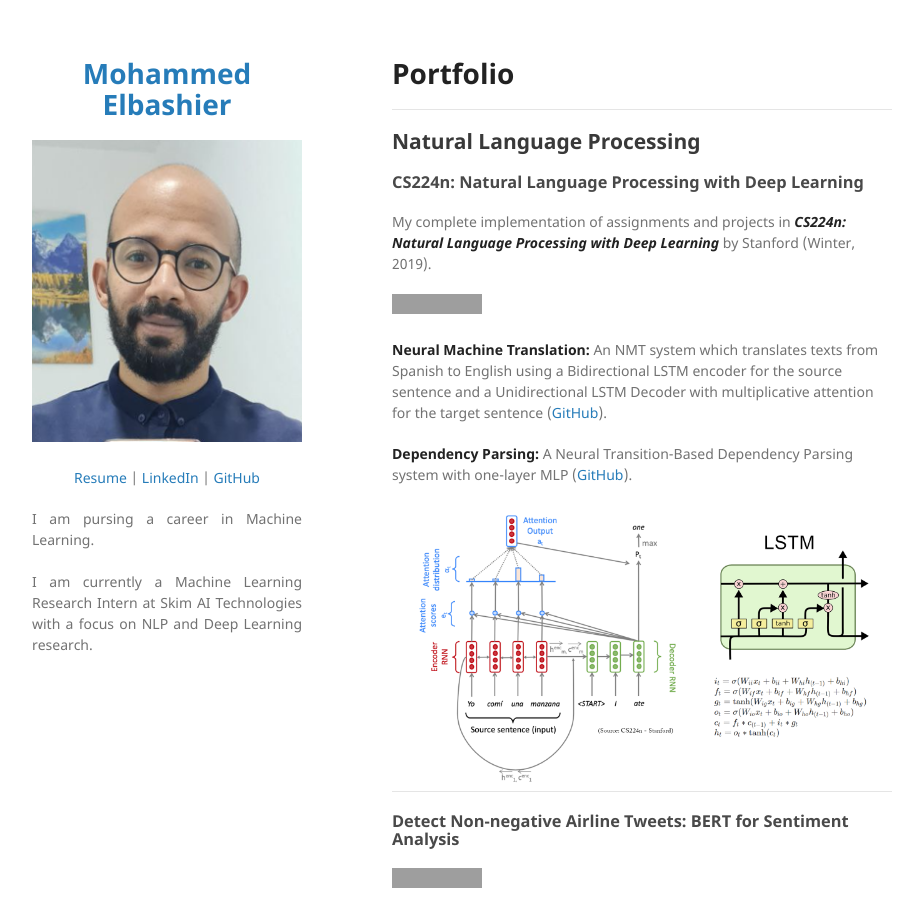
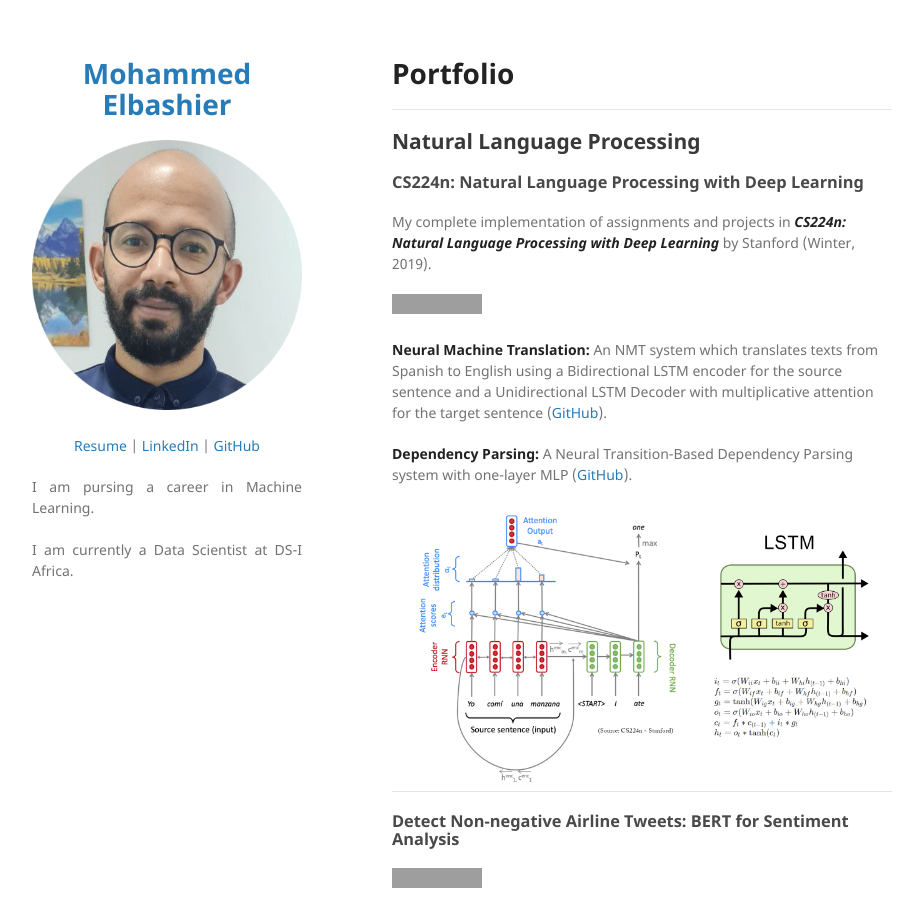
Before and after one commit to elbashier/elbashier.github.io, a Jekyll site: the page built from index.md, in a window 1280 px wide and 900 px high. Shown: the whole window, without its empty margins (178-1086 px from the left). Built offline with Jekyll 4.4.1, drawn with Linux system fonts in a browser that asks for light colours; our own code applies the rules of GitHub Pages for plain Markdown files; grey boxes are pictures that could not be loaded.

Commit message:
circularphoto

```diff
--- a/_config.yml
+++ b/_config.yml
@@ -12,7 +12,7 @@ description:
   <p align="justify">
   I am pursing a career in Machine Learning.
   <br><br>
-  I am currently a Machine Learning Research Intern at Skim AI Technologies with a focus on NLP and Deep Learning research.
+  I am currently a Data Scientist at DS-I Africa.
   <br><br>
   </p>
 
```
Also changed, not shown: images/picture.png.
